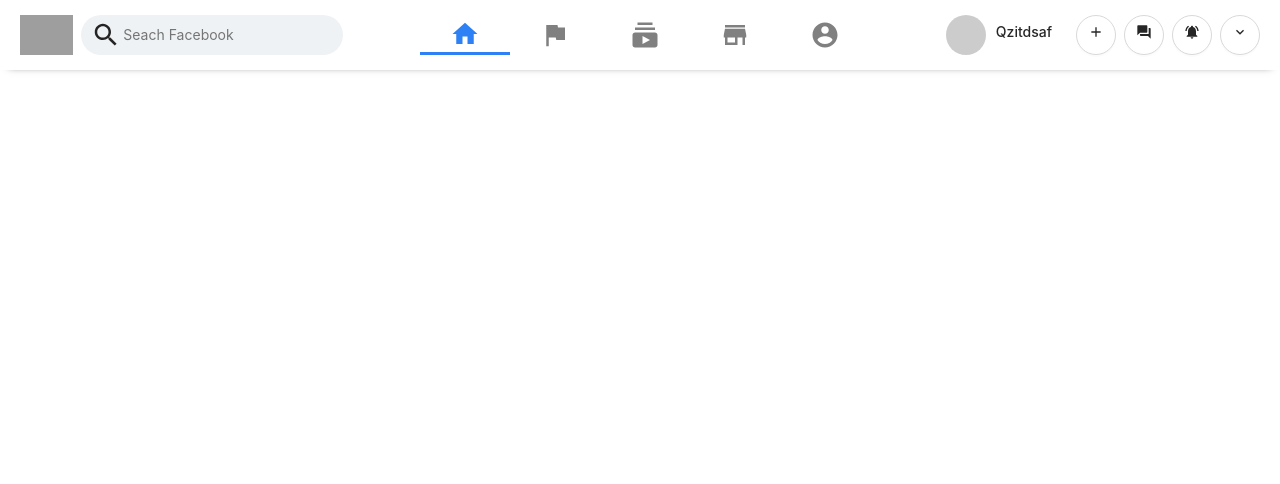
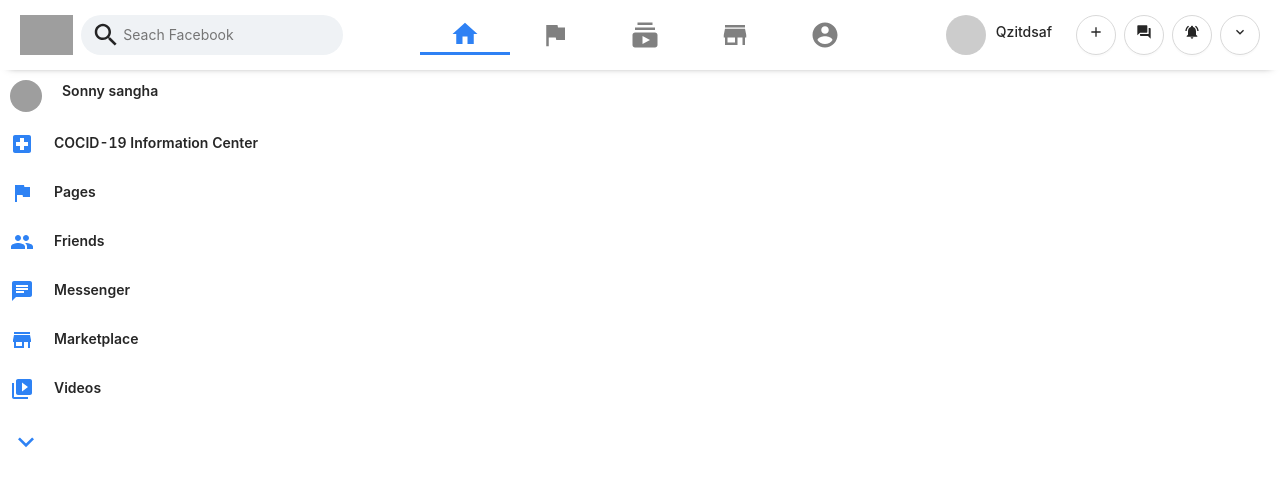
Before and after one commit to mohexc/facebook-react-firebase, a React (Create React App) app: page / in a window 1280 px wide. Shown: the top 484 px of the page. Built offline with nearby package versions, Linux system fonts and the light colour scheme; grey boxes are pictures that could not be loaded.

Commit message:
[Aded] Sidebar Compoenents

```diff
--- a/src/App.js
+++ b/src/App.js
@@ -1,12 +1,17 @@
 import React from 'react'
 import Header from "./components/Header"
+import Sidebar from './components/Sidebar'
 import "./App.less"
 
-
+// Main
 const App = () => {
   return (
-    <div>
+    <div className="app">
       <Header />
+      <div className="app-body">
+        <Sidebar />
+
+      </div>
     </div>
   )
 }
--- a/src/components/Header.js
+++ b/src/components/Header.js
@@ -5,6 +5,7 @@
 
 const size = "large"
 
+// main
 const Header = () => {
     return (
         <div className="header">
--- /dev/null
+++ b/src/components/Sidebar.js
@@ -0,0 +1,49 @@
+import React from 'react'
+import SidebarRow from './SidebarRow'
+import "./Sidebar.less"
+import { MdLocalHospital, MdFlag, MdPeople, MdChat, MdStore, MdVideoLibrary, MdExpandMore } from "react-icons/md";
+
+const sidebarRows = [
+    {
+        title: 'COCID-19 Information Center',
+        icon: <MdLocalHospital className="iconSidebar" size={24} />
+    },
+    {
+        title: 'Pages',
+        icon: <MdFlag className="iconSidebar" size={24} />
+    },
+    {
+        title: 'Friends',
+        icon: <MdPeople className="iconSidebar" size={24} />
+    },
+    {
+        title: 'Messenger',
+        icon: <MdChat className="iconSidebar" size={24} />
+    },
+    {
+        title: 'Marketplace',
+        icon: <MdStore className="iconSidebar" size={24} />
+    },
+    {
+        title: 'Videos',
+        icon: <MdVideoLibrary className="iconSidebar" size={24} />
+    },
+    {
+        title: "",
+        icon: <MdExpandMore className="iconSidebar" />
+    },
+]
+
+// main
+const Sidebar = () => {
+
+
+    return (
+        <div className="">
+            <SidebarRow src="https://source.unsplash.com/random/800x600" title="Sonny sangha" />
+            {sidebarRows.map(sidebarRow => <SidebarRow title={sidebarRow.title} icon={sidebarRow.icon} />)}
+        </div>
+    )
+}
+
+export default Sidebar
--- /dev/null
+++ b/src/components/SidebarRow.js
@@ -0,0 +1,16 @@
+import { Avatar } from 'antd'
+import React from 'react'
+import './SidebarRow.less'
+
+// main
+const SidebarRow = ({ title, icon, src }) => {
+    return (
+        <div className="sidebarRow">
+            {src && <Avatar src={src} />}
+            {icon && icon}
+            <h4>{title}</h4>
+        </div>
+    )
+}
+
+export default SidebarRow
--- /dev/null
+++ b/src/components/SidebarRow.less
@@ -0,0 +1,18 @@
+.sidebarRow {
+  display: flex;
+  //   align-items: center;
+  padding: 10px;
+  cursor: pointer;
+  &:hover {
+    background-color: lightgray;
+    border-radius: 10px;
+  }
+  h4 {
+    margin-left: 20px;
+    font-weight: 600;
+  }
+  .iconSidebar {
+    font-size: xx-large;
+    color: #2e82f4;
+  }
+}
```
Also changed, not shown: src/components/Sidebar.less (added).
